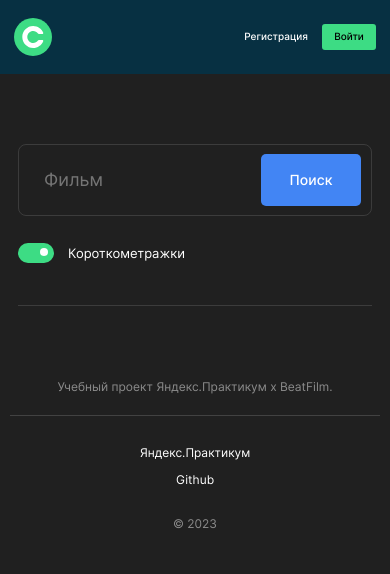
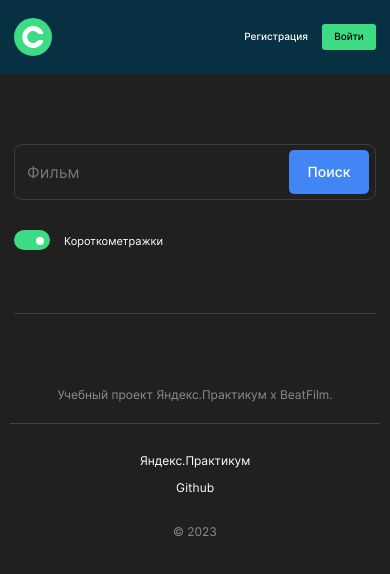
Before and after one commit to VeneraNechaeva/movies-explorer-frontend, a React (Create React App) app: page /movies in a window 390 px wide. Shown: the top 574 px of the page. Built offline with nearby package versions, Linux system fonts and the light colour scheme.

Commit message:
feat: сделать компонент SearchString адаптивным

```diff
--- a/src/components/SearchString/SearchString.css
+++ b/src/components/SearchString/SearchString.css
@@ -50,10 +50,6 @@
     margin-left: 50px;
 }
 
-.search__text {
-    position: relative;
-}
-
 .search__text::after {
     content: "";
     background-color: #3DDC84;
@@ -92,3 +88,36 @@
 .search__switch:checked+.search__text::after {
     background-color: #343434;
 }
+
+@media screen and (max-width: 800px) {
+    .search__switch-container {
+        padding-bottom: 52px;
+    }
+}
+
+@media screen and (max-width: 400px) {
+    .search__label {
+        min-height: 54px;
+        padding-left: 12px;
+        padding-right: 6px;
+    }
+
+    .search__field {
+        font-size: 16px;
+        line-height: 16px;
+    }
+
+    .search__button {
+        width: 80px;
+        height: 44px;
+    }
+
+    .search__switch-container {
+        padding-top: 30px;
+        padding-bottom: 65px;
+    }
+
+    .search__text {
+        font-size: 11px;
+    }
+}
--- a/src/components/SearchString/SearchString.js
+++ b/src/components/SearchString/SearchString.js
@@ -1,6 +1,6 @@
 function SearchString() {
     return (
-        <form className="search page__padding-max">
+        <form className="search page__padding-min">
             <div className="search__label">
                 <input
                     id="search"
```
